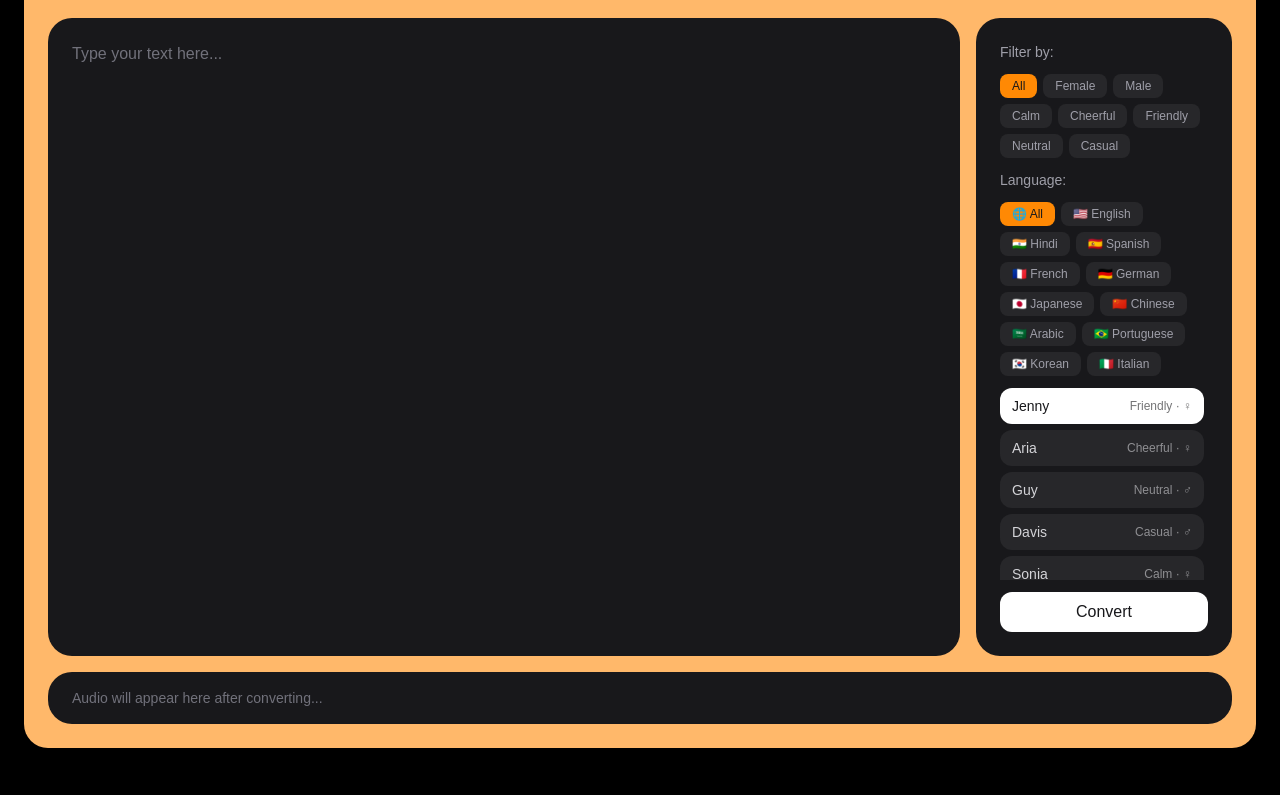
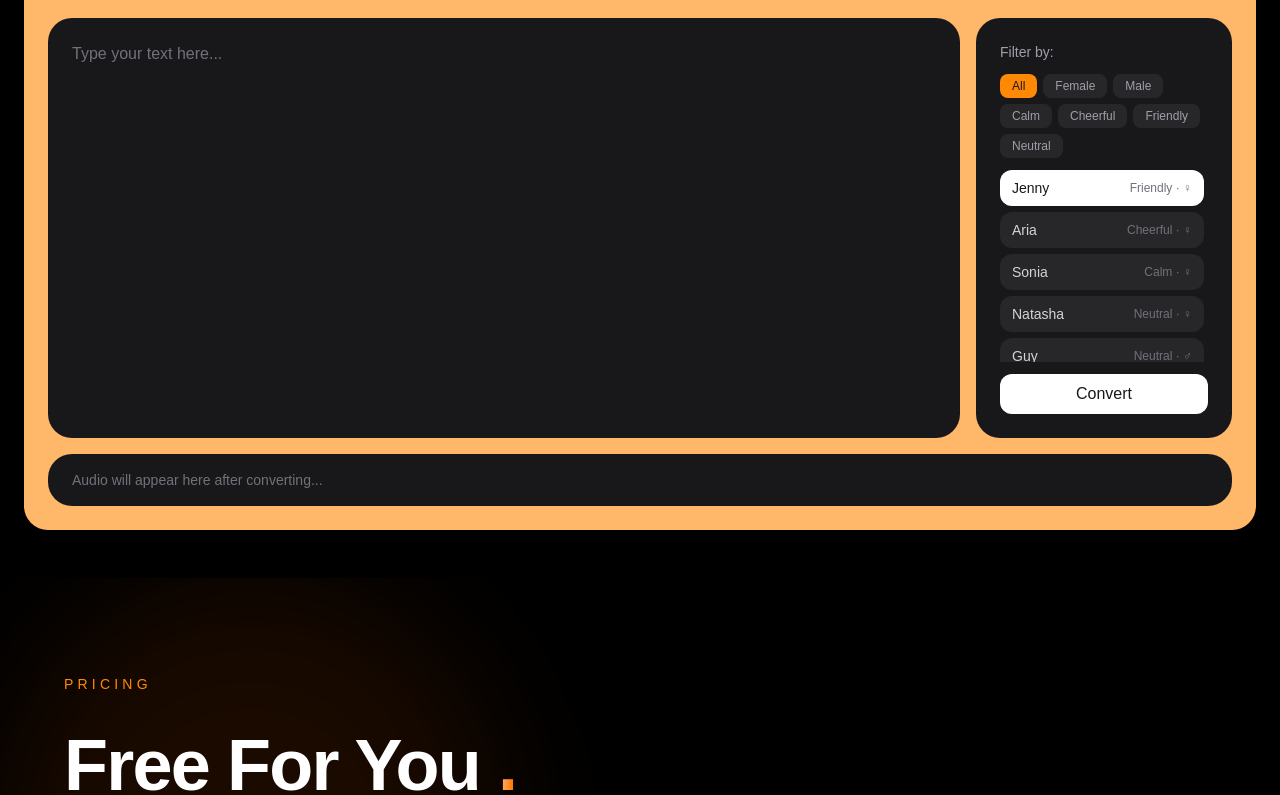
Before and after one commit to Shivangbijalwan/TTA-text-to-audio-, a Next.js app in the folder landing-page/: page / in a window 1280 px wide. Shown: the part 4065-4860 px from the top of the page. Built offline with nearby package versions, Linux system fonts and the light colour scheme; a web font is replaced by a local one.

Commit message:
updated languages

```diff
--- a/landing-page/components/MainController.tsx
+++ b/landing-page/components/MainController.tsx
@@ -4,87 +4,29 @@ import Image from "next/image";
 import { useState, useRef } from "react";
 
 const VOICES = [
-  // English
-  { id: "en-US-JennyNeural",    label: "Jenny",    gender: "Female", accent: "US", mood: "Friendly", lang: "EN" },
-  { id: "en-US-AriaNeural",     label: "Aria",     gender: "Female", accent: "US", mood: "Cheerful", lang: "EN" },
-  { id: "en-US-GuyNeural",      label: "Guy",      gender: "Male",   accent: "US", mood: "Neutral",  lang: "EN" },
-  { id: "en-US-DavisNeural",    label: "Davis",    gender: "Male",   accent: "US", mood: "Casual",   lang: "EN" },
-  { id: "en-GB-SoniaNeural",    label: "Sonia",    gender: "Female", accent: "UK", mood: "Calm",     lang: "EN" },
-  { id: "en-GB-RyanNeural",     label: "Ryan",     gender: "Male",   accent: "UK", mood: "Calm",     lang: "EN" },
-  { id: "en-AU-NatashaNeural",  label: "Natasha",  gender: "Female", accent: "AU", mood: "Neutral",  lang: "EN" },
-  { id: "en-AU-WilliamNeural",  label: "William",  gender: "Male",   accent: "AU", mood: "Neutral",  lang: "EN" },
-  { id: "en-IN-NeerjaNeural",   label: "Neerja",   gender: "Female", accent: "IN", mood: "Friendly", lang: "EN" },
-  { id: "en-IN-PrabhatNeural",  label: "Prabhat",  gender: "Male",   accent: "IN", mood: "Neutral",  lang: "EN" },
-
-  // Hindi
-  { id: "hi-IN-SwaraNeural",    label: "Swara",    gender: "Female", accent: "IN", mood: "Cheerful", lang: "HI" },
-  { id: "hi-IN-AaravNeural",    label: "Aarav",    gender: "Male",   accent: "IN", mood: "Neutral",  lang: "HI" },
-  { id: "hi-IN-AnanyaNeural",   label: "Ananya",   gender: "Female", accent: "IN", mood: "Friendly", lang: "HI" },
-  { id: "hi-IN-KavyaNeural",    label: "Kavya",    gender: "Female", accent: "IN", mood: "Calm",     lang: "HI" },
-  { id: "hi-IN-KunalNeural",    label: "Kunal",    gender: "Male",   accent: "IN", mood: "Calm",     lang: "HI" },
-  { id: "hi-IN-RehaanNeural",   label: "Rehaan",   gender: "Male",   accent: "IN", mood: "Casual",   lang: "HI" },
-
-  // Spanish
-  { id: "es-ES-ElviraNeural",   label: "Elvira",   gender: "Female", accent: "ES", mood: "Friendly", lang: "ES" },
-  { id: "es-ES-AlvaroNeural",   label: "Alvaro",   gender: "Male",   accent: "ES", mood: "Neutral",  lang: "ES" },
-  { id: "es-MX-DaliaNeural",    label: "Dalia",    gender: "Female", accent: "MX", mood: "Cheerful", lang: "ES" },
-  { id: "es-MX-JorgeNeural",    label: "Jorge",    gender: "Male",   accent: "MX", mood: "Neutral",  lang: "ES" },
-
-  // French
-  { id: "fr-FR-DeniseNeural",   label: "Denise",   gender: "Female", accent: "FR", mood: "Calm",     lang: "FR" },
-  { id: "fr-FR-HenriNeural",    label: "Henri",    gender: "Male",   accent: "FR", mood: "Neutral",  lang: "FR" },
-
-  // German
-  { id: "de-DE-KatjaNeural",    label: "Katja",    gender: "Female", accent: "DE", mood: "Neutral",  lang: "DE" },
-  { id: "de-DE-ConradNeural",   label: "Conrad",   gender: "Male",   accent: "DE", mood: "Neutral",  lang: "DE" },
-
-  // Japanese
-  { id: "ja-JP-NanamiNeural",   label: "Nanami",   gender: "Female", accent: "JP", mood: "Friendly", lang: "JA" },
-  { id: "ja-JP-KeitaNeural",    label: "Keita",    gender: "Male",   accent: "JP", mood: "Neutral",  lang: "JA" },
-
-  // Chinese
-  { id: "zh-CN-XiaoxiaoNeural", label: "Xiaoxiao", gender: "Female", accent: "CN", mood: "Cheerful", lang: "ZH" },
-  { id: "zh-CN-YunxiNeural",    label: "Yunxi",    gender: "Male",   accent: "CN", mood: "Cheerful", lang: "ZH" },
-
-  // Arabic
-  { id: "ar-SA-ZariyahNeural",  label: "Zariyah",  gender: "Female", accent: "SA", mood: "Calm",     lang: "AR" },
-  { id: "ar-SA-HamedNeural",    label: "Hamed",    gender: "Male",   accent: "SA", mood: "Neutral",  lang: "AR" },
-
-  // Portuguese
-  { id: "pt-BR-FranciscaNeural",label: "Francisca",gender: "Female", accent: "BR", mood: "Friendly", lang: "PT" },
-  { id: "pt-BR-AntonioNeural",  label: "Antonio",  gender: "Male",   accent: "BR", mood: "Neutral",  lang: "PT" },
-
-  // Korean
-  { id: "ko-KR-SunHiNeural",    label: "SunHi",    gender: "Female", accent: "KR", mood: "Friendly", lang: "KO" },
-  { id: "ko-KR-InJoonNeural",   label: "InJoon",   gender: "Male",   accent: "KR", mood: "Neutral",  lang: "KO" },
-
-  // Italian
-  { id: "it-IT-ElsaNeural",     label: "Elsa",     gender: "Female", accent: "IT", mood: "Friendly", lang: "IT" },
-  { id: "it-IT-DiegoNeural",    label: "Diego",    gender: "Male",   accent: "IT", mood: "Neutral",  lang: "IT" },
+  { id: "en-US-JennyNeural", label: "Jenny", gender: "Female", accent: "US", mood: "Friendly" },
+  { id: "en-US-AriaNeural", label: "Aria", gender: "Female", accent: "US", mood: "Cheerful" },
+  { id: "en-GB-SoniaNeural", label: "Sonia", gender: "Female", accent: "UK", mood: "Calm" },
+  { id: "en-AU-NatashaNeural", label: "Natasha", gender: "Female", accent: "AU", mood: "Neutral" },
+  { id: "en-US-GuyNeural", label: "Guy", gender: "Male", accent: "US", mood: "Neutral" },
+  { id: "en-US-DavisNeural", label: "Davis", gender: "Male", accent: "US", mood: "Casual" },
+  { id: "en-GB-RyanNeural", label: "Ryan", gender: "Male", accent: "UK", mood: "Calm" },
+  { id: "en-AU-WilliamNeural", label: "William", gender: "Male", accent: "AU", mood: "Neutral" },
+  // Hindi (hi-IN) voices — all are standard Neural voices (available on Azure free tier)
+  { id: "hi-IN-SwaraNeural", label: "Swara", gender: "Female", accent: "IN", mood: "Cheerful" },
+  { id: "hi-IN-AaravNeural", label: "Aarav", gender: "Male", accent: "IN", mood: "Neutral" },
+  { id: "hi-IN-AnanyaNeural", label: "Ananya", gender: "Female", accent: "IN", mood: "Friendly" },
+  { id: "hi-IN-KavyaNeural", label: "Kavya", gender: "Female", accent: "IN", mood: "Calm" },
+  { id: "hi-IN-KunalNeural", label: "Kunal", gender: "Male", accent: "IN", mood: "Calm" },
+  { id: "hi-IN-RehaanNeural", label: "Rehaan", gender: "Male", accent: "IN", mood: "Casual" },
 ];
 
-const FILTERS = ["All", "Female", "Male", "Calm", "Cheerful", "Friendly", "Neutral", "Casual"];
-
-const LANGUAGE_FILTERS = [
-  { id: "All", label: "🌐 All"        },
-  { id: "EN",  label: "🇺🇸 English"   },
-  { id: "HI",  label: "🇮🇳 Hindi"     },
-  { id: "ES",  label: "🇪🇸 Spanish"   },
-  { id: "FR",  label: "🇫🇷 French"    },
-  { id: "DE",  label: "🇩🇪 German"    },
-  { id: "JA",  label: "🇯🇵 Japanese"  },
-  { id: "ZH",  label: "🇨🇳 Chinese"   },
-  { id: "AR",  label: "🇸🇦 Arabic"    },
-  { id: "PT",  label: "🇧🇷 Portuguese"},
-  { id: "KO",  label: "🇰🇷 Korean"    },
-  { id: "IT",  label: "🇮🇹 Italian"   },
-];
+const FILTERS = ["All", "Female", "Male", "Calm", "Cheerful", "Friendly", "Neutral"];
 
 export default function MainController() {
   const [text, setText] = useState("");
   const [selectedVoice, setSelectedVoice] = useState(VOICES[0].id);
   const [filter, setFilter] = useState("All");
-  const [activeLang, setActiveLang] = useState("All");
   const [loading, setLoading] = useState(false);
   const [error, setError] = useState("");
   const [audioReady, setAudioReady] = useState(false);
@@ -93,11 +35,11 @@ export default function MainController() {
   const [duration, setDuration] = useState(0);
 
   const audioRef = useRef<HTMLAudioElement | null>(null);
-  const blobRef  = useRef<Blob | null>(null);
-  const tickRef  = useRef<NodeJS.Timeout | null>(null);
+  const blobRef = useRef<Blob | null>(null);
+  const tickRef = useRef<NodeJS.Timeout | null>(null);
 
   const fmt = (s: number) => {
-    const m   = Math.floor(s / 60);
+    const m = Math.floor(s / 60);
     const sec = Math.floor(s % 60);
     return `${m}:${sec.toString().padStart(2, "0")}`;
   };
@@ -113,11 +55,9 @@ export default function MainController() {
     if (tickRef.current) clearInterval(tickRef.current);
   };
 
-  const filteredVoices = VOICES.filter((v) => {
-    const matchMood = filter === "All" || v.gender === filter || v.mood === filter;
-    const matchLang = activeLang === "All" || v.lang === activeLang;
-    return matchMood && matchLang;
-  });
+  const filteredVoices = filter === "All"
+    ? VOICES
+    : VOICES.filter(v => v.gender === filter || v.accent === filter || v.mood === filter);
 
   const handleConvert = async () => {
     if (!text.trim()) return;
@@ -147,7 +87,7 @@ export default function MainController() {
       const blob = await res.blob();
       blobRef.current = blob;
 
-      const url   = URL.createObjectURL(blob);
+      const url = URL.createObjectURL(blob);
       const audio = new Audio(url);
       audioRef.current = audio;
 
@@ -199,7 +139,7 @@ export default function MainController() {
     const audio = audioRef.current;
     if (!audio || !duration) return;
     const rect = e.currentTarget.getBoundingClientRect();
-    const pct  = Math.max(0, Math.min(1, (e.clientX - rect.left) / rect.width));
+    const pct = Math.max(0, Math.min(1, (e.clientX - rect.left) / rect.width));
     audio.currentTime = pct * duration;
     setCurrentTime(pct * duration);
   };
@@ -208,8 +148,8 @@ export default function MainController() {
     const blob = blobRef.current;
     if (!blob) return;
     const url = URL.createObjectURL(blob);
-    const a   = document.createElement("a");
-    a.href     = url;
+    const a = document.createElement("a");
+    a.href = url;
     a.download = "speech.mp3";
     document.body.appendChild(a);
     a.click();
@@ -241,15 +181,13 @@ export default function MainController() {
         {/* Voice selector */}
         <div className="w-full md:w-64 bg-zinc-900 rounded-3xl p-4 sm:p-6 flex flex-col gap-3">
 
-          {/* Mood / gender filter */}
           <p className="text-zinc-400 text-sm">Filter by:</p>
           <div className="flex flex-wrap gap-1.5">
             {FILTERS.map((f) => (
               <button
                 key={f}
                 onClick={() => setFilter(f)}
-                className={`px-3 py-1 rounded-lg text-xs font-medium transition-all ${
-                  filter === f
+                className={`px-3 py-1 rounded-lg text-xs font-medium transition-all ${filter === f
                   ? "bg-orange-400 text-zinc-900"
                   : "bg-zinc-800 text-zinc-400 hover:bg-zinc-700"
                   }`}
@@ -259,46 +197,22 @@ export default function MainController() {
             ))}
           </div>
 
-          {/* Language filter */}
-          <p className="text-zinc-400 text-sm">Language:</p>
-          <div className="flex flex-wrap gap-1.5">
-            {LANGUAGE_FILTERS.map((l) => (
+          <div className="flex flex-col gap-1.5 max-h-48 overflow-y-auto pr-1">
+            {filteredVoices.map((v) => (
               <button
-                key={l.id}
-                onClick={() => setActiveLang(l.id)}
-                className={`px-3 py-1 rounded-lg text-xs font-medium transition-all ${
-                  activeLang === l.id
-                    ? "bg-orange-400 text-zinc-900"
-                    : "bg-zinc-800 text-zinc-400 hover:bg-zinc-700"
-                }`}
-              >
-                {l.label}
-              </button>
-            ))}
-          </div>
-
-          {/* Voice list */}
-          <div className="flex flex-col gap-1.5 max-h-48 overflow-y-auto pr-1">
-            {filteredVoices.length === 0 ? (
-              <p className="text-zinc-500 text-xs text-center py-4">No voices match filters</p>
-            ) : (
-              filteredVoices.map((v) => (
-                <button
-                  key={v.id}
+                key={v.id + v.label}
                 onClick={() => setSelectedVoice(v.id)}
-                  className={`flex items-center justify-between px-3 py-2 rounded-xl text-sm transition-all ${
-                    selectedVoice === v.id
+                className={`flex items-center justify-between px-3 py-2 rounded-xl text-sm transition-all ${selectedVoice === v.id
                   ? "bg-white text-zinc-900"
                   : "bg-zinc-800 text-zinc-300 hover:bg-zinc-700"
                   }`}
               >
                 <span className="font-medium">{v.label}</span>
-                  <span className="text-xs opacity-60">
+                <span className="text-xs text-zinc-500">
                   {v.mood} · {v.gender === "Female" ? "♀" : "♂"}
                 </span>
               </button>
-              ))
-            )}
+            ))}
           </div>
 
           <button
```
Also changed, not shown: landing-page/app/api/tts/route.ts (+3 -32 lines). Lines whose indentation alone changed are shown as unchanged.
